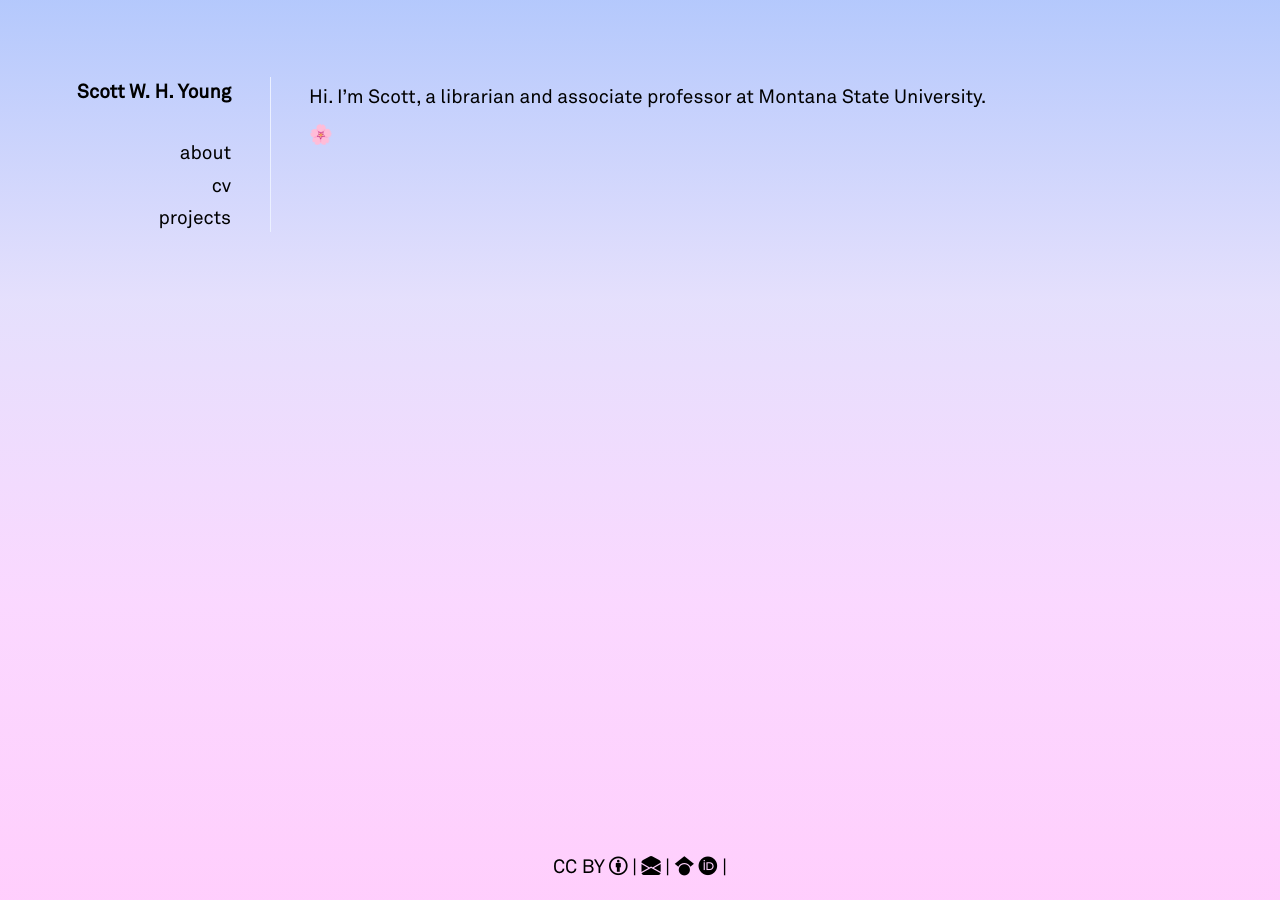
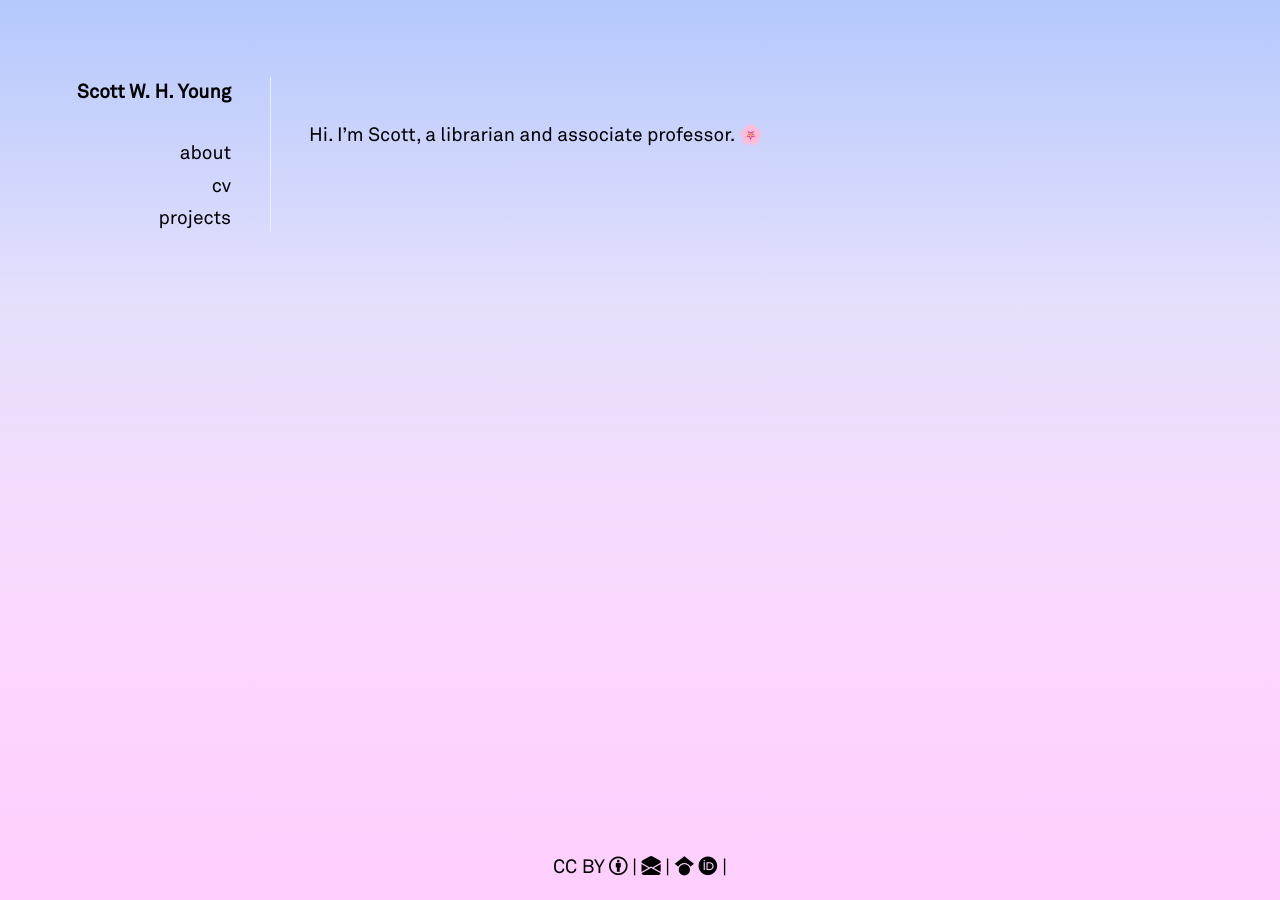
Before and after one commit to swyoung/swyoung.github.io, a Jekyll site: the page built from index.md, in a window 1280 px wide. Built offline with Jekyll 4.4.1, drawn with Linux system fonts in a browser that asks for light colours; nearby versions of some CDN libraries; a style sheet for code colours, icons or effects is not loaded.

Commit message:
Update index.md

```diff
--- a/index.md
+++ b/index.md
@@ -2,6 +2,5 @@
 layout: default
 title: Scott W. H. Young, UX & Assessment Librarian
 ---
-Hi. I’m Scott, a librarian and associate professor at Montana State University.
 \
-<span class="cherry-blossom">🌸</span>
+Hi. I’m Scott, a librarian and associate professor. <span class="cherry-blossom">🌸</span>
```
